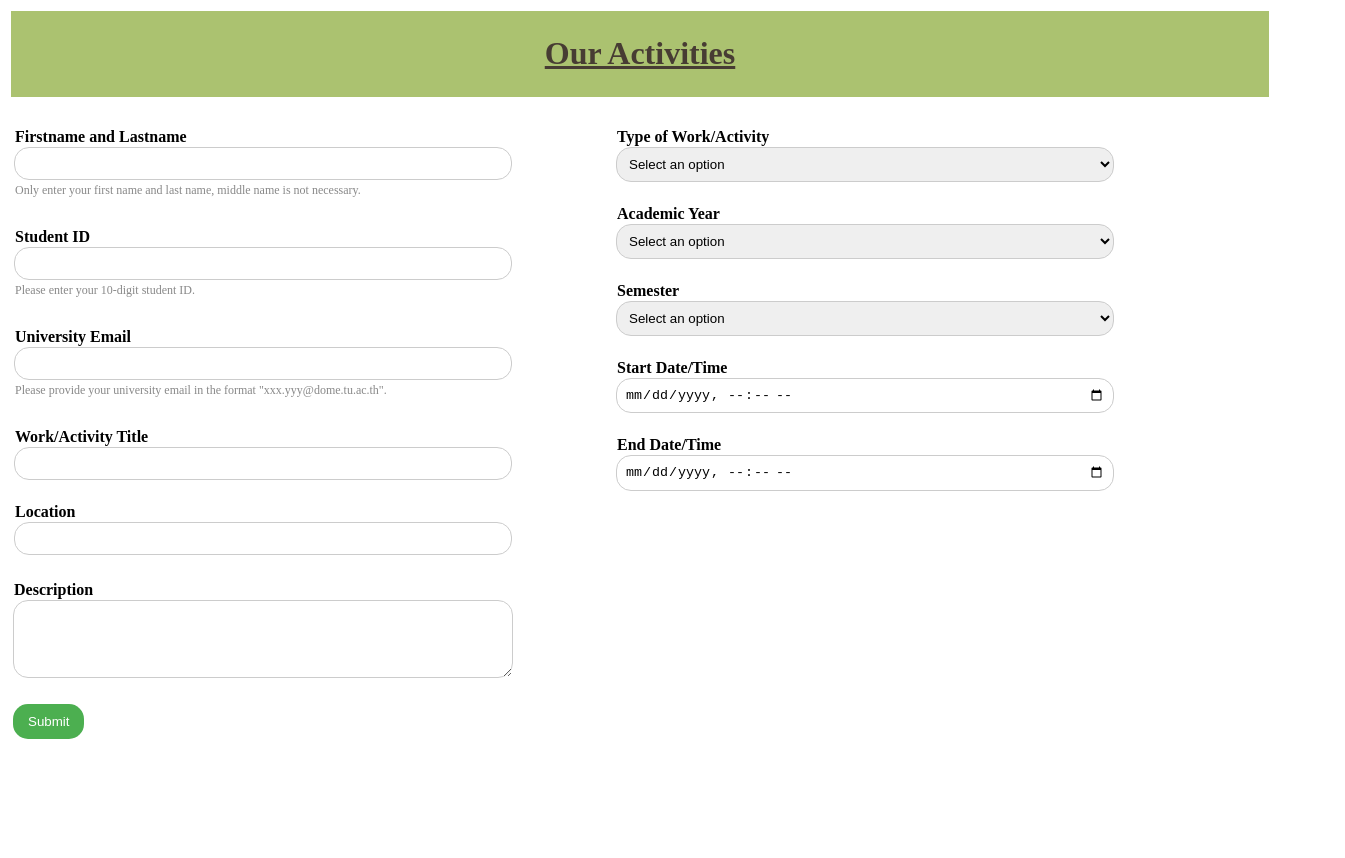
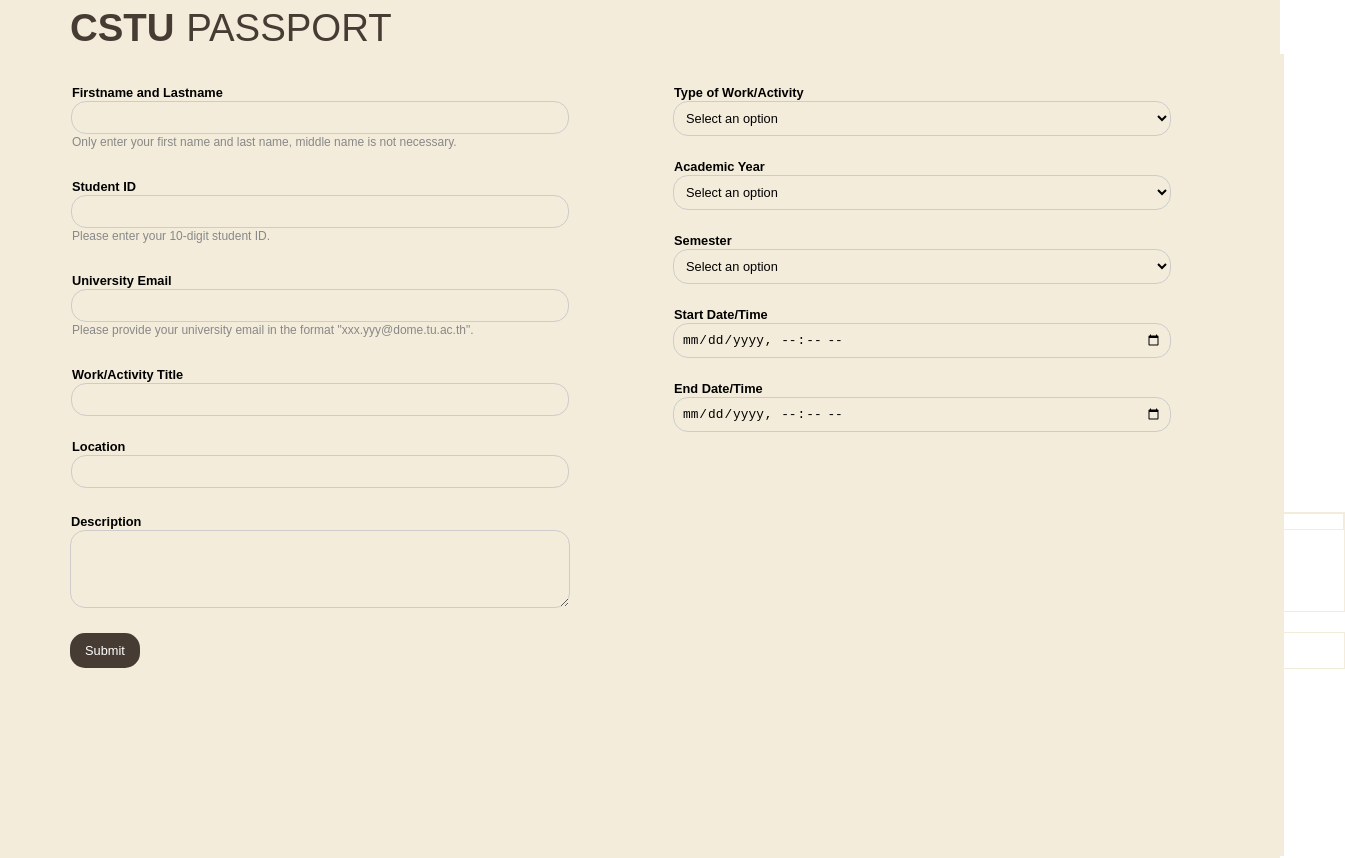
Before and after one commit to soravitt/CS100-Project-G27, a plain HTML site: page html/OurActivity.html in a window 1280 px wide. Shown: the whole page, 1345 px wide, since content can reach past the window. Before the commit the page ends 800 px from the top, so only its background shows below. Drawn offline with Linux system fonts and the light colour scheme; no server answers; a web font is replaced by a local one.

Commit message:
sty activity page

```diff
--- a/CSS/activity.css
+++ b/CSS/activity.css
@@ -1,5 +1,13 @@
 * {
-    border: solid transparent 1px;
+    margin: 0;
+    padding: 0;
+    border: #f3ecda solid 1px;
+    font-size: 1vw;
+}
+
+html{
+    font-family: 'Anuphan', sans-serif;
+    font-weight: 500;
 }
 
 .con {
@@ -10,17 +18,25 @@
 
 .headsty {
     color: #473c33;
-    text-align: center;
+    text-align: left;
 }
 
 .headsty header {
-    background-color: #abc270;
+    background-color: #f3ecda;
 }
 
 .headsty header h1 li {
     list-style: none;
     display: inline-block;
     position: relative;
+    left: 5vw;
+    font-size: 3rem;
+}
+
+.headsty header h1 li span{
+    font-size: 3rem;
+    color: #473c33;
+    font-weight: lighter;
 }
 
 .headsty header h1 li::after {
@@ -37,3 +53,15 @@
 .headsty header h1 li:hover::after {
     width: 100%;
 }
+
+.form-group input {
+    background-color: #f3ecda;
+}
+
+.form-group select {
+    background-color: #f3ecda;
+}
+
+.form-group textarea {
+    background-color: #f3ecda;
+}
--- a/CSS/form-style.css
+++ b/CSS/form-style.css
@@ -49,7 +49,7 @@
 
   /* Styling for the submit button */
   .form-group input[type="submit"] {
-    background-color: #4caf50;
+    background-color: #473c33;
     color: white;
     padding: 10px 15px;
     border: none;
@@ -68,6 +68,7 @@
   /* Position the error message relatively within the form group */
   .form-group {
     position: relative;
+    left: 5vw;
   }
 
   /* Styling for error messages */
--- a/html/OurActivity.html
+++ b/html/OurActivity.html
@@ -5,16 +5,19 @@
     <meta name="viewport" content="width=device-width, initial-scale=1.0">
     <link rel="stylesheet" href="../CSS/activity.css">
     <link rel="stylesheet" href="../CSS/form-style.css">
+    <style>
+      @import url('https://fonts.googleapis.com/css2?family=Anuphan:wght@100;500;700;1000&family=Sarabun:wght@800&display=swap');
+    </style>
 
     <title>OurActivities</title>
 </head>
 <body>
     <div class="headsty">
         <header>
-            <h1><li><u>Our Activities</u></li></h1>
+            <h1><li>CSTU <span>PASSPORT</span></li></h1>
         </header>
     </div>
-
+    <div class="con">
     <form id="myForm" action="#" method="post">
         <div class="col-container">
           <div class="col1">
@@ -137,6 +140,7 @@
 
     <!-- JavaScript -->
     <script src="../JS/script.js"></script>
+  </div>
 
 </body>
 </html>
```
